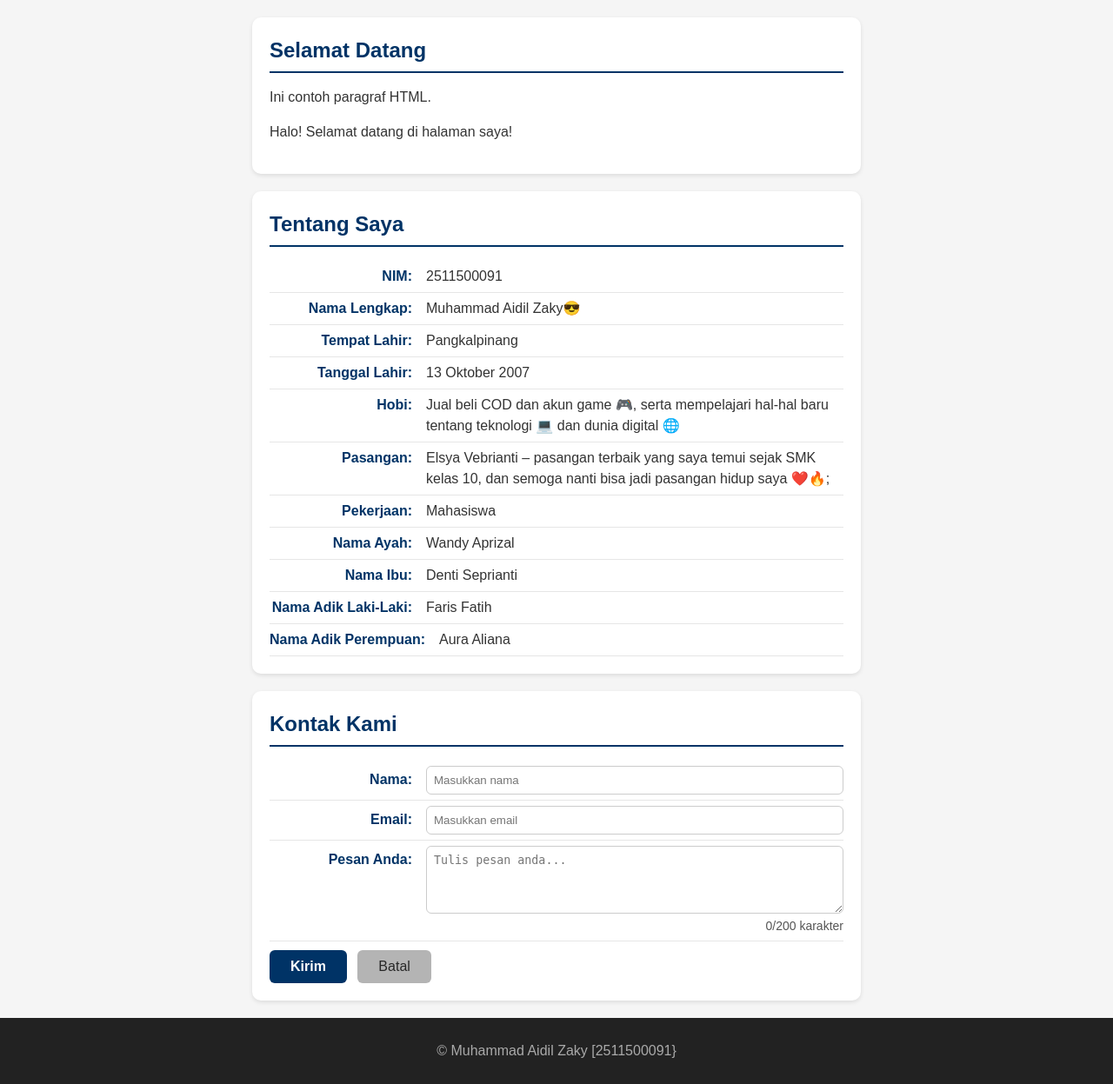
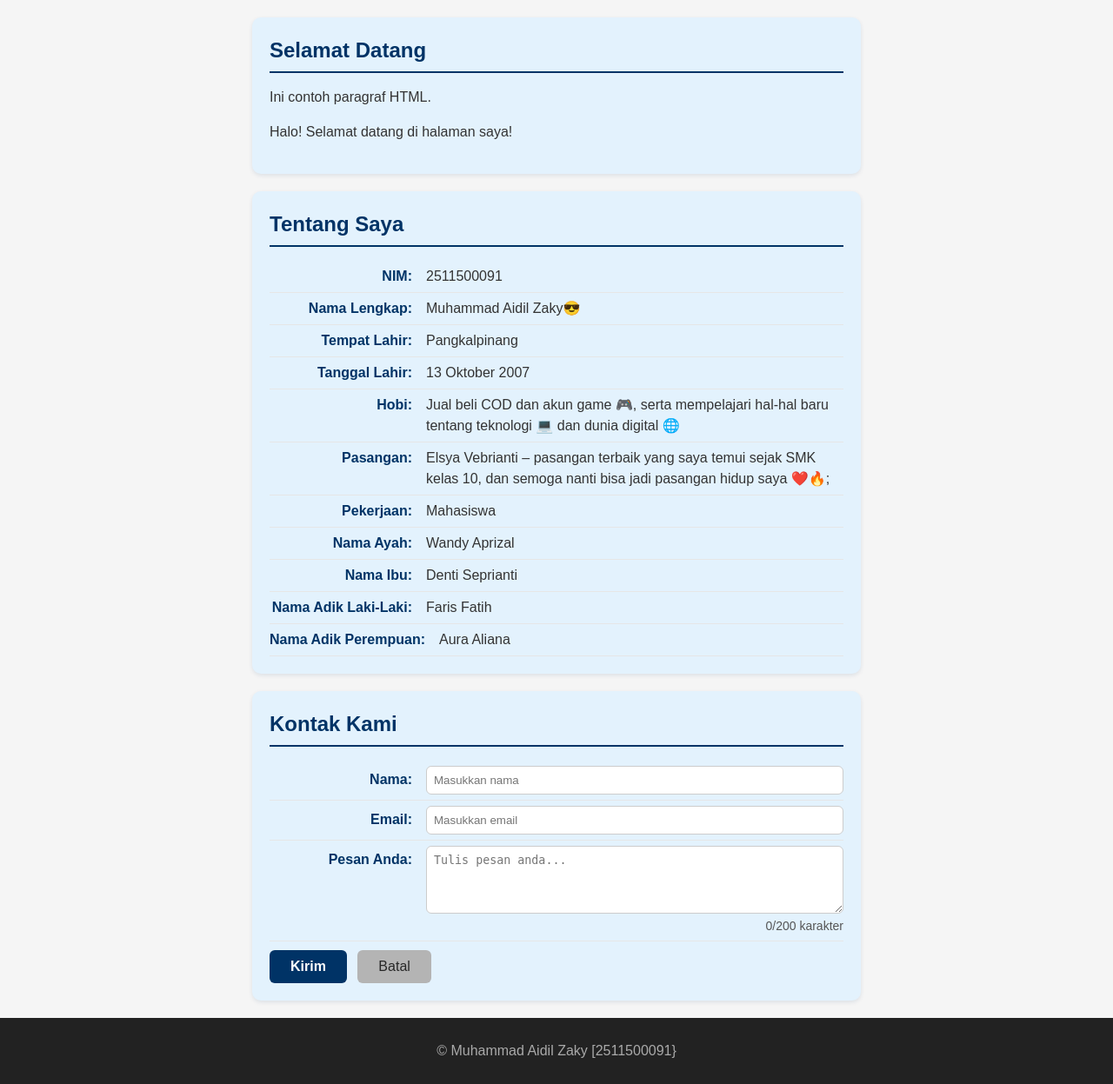
Before and after one commit to 2511500091-aidil/2511500091-PWB-TI1B-2526O, a PHP site: page /pertemuan-05/index.html in a window 1280 px wide. Shown: the part 155-1402 px from the top of the page at 87% size. Run offline with PHP 8.4, Linux system fonts and the light colour scheme.

Commit message:
edit background #home, #about, dan #contact

```diff
--- a/pertemuan-05/script.js
+++ b/pertemuan-05/script.js
@@ -12,7 +12,7 @@ document.getElementById("menuToggle").addEventListener("click", function () {
 document.addEventListener("DOMContentLoaded", function () {
   function setupCharCountLayout() {
     const label = document.querySelector('label[for="txtPesan"]');
-    if (!label) return;
+    if (!label) return;1
 
     let wrapper = label.querySelector('[data-wrapper="pesan-wrapper"]');
     const span = label.querySelector('span');
@@ -98,7 +98,6 @@ document.addEventListener("DOMContentLoaded", function() {
   ucapan.textContent = "Halo! Selamat datang di halaman saya!";
   homeSection.appendChild(ucapan);
 });
-
 
 document.getElementById("txtPesan").addEventListener("input", function () {
 const panjang = this.value.length;
--- a/pertemuan-05/style.css
+++ b/pertemuan-05/style.css
@@ -62,13 +62,14 @@ header li a:active {
 #home,
 #about,
 #contact {
-  background-color: #ffffff;
+  background-color: #e3f2fd;
   border-radius: 10px;
   padding: 20px;
   max-width: 700px;
   margin: 20px auto;
-  box-shadow: 0 2px 5px rgba(0, 0, 0, 0.1);
+  box-shadow: 0 2px 5px rgba(0, 51, 102, 0.1);
 }
+
 
 #home h2,
 #about h2,
```
